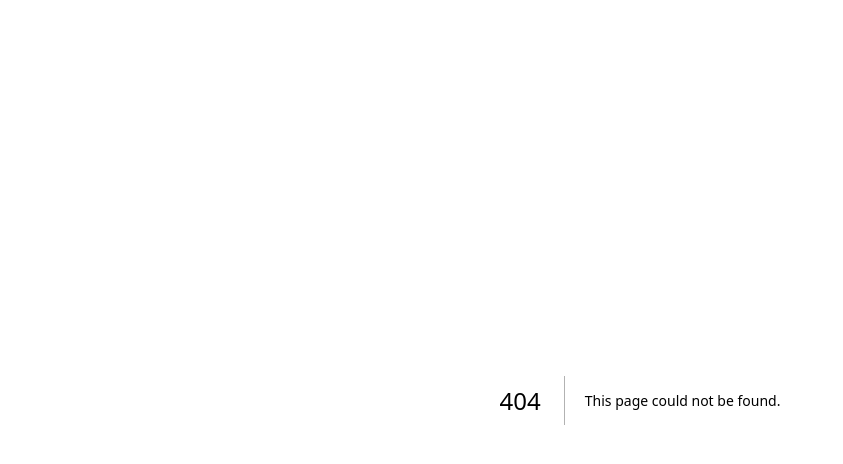
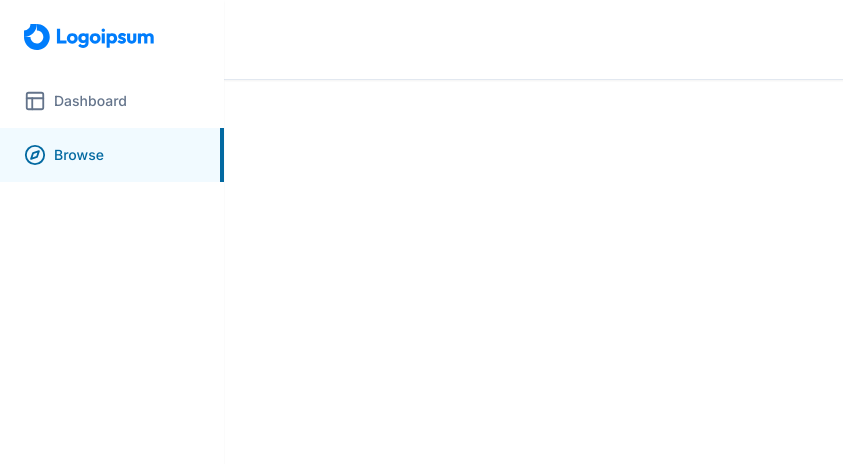
Before and after one commit to frdrk00/LMS-plaform-nextjs, a Next.js app: page /search in a window 1280 px wide. Before the commit this address had no page. Shown: the top 464 px of the page, without its empty margins (0-843 px from the left). Built offline with nearby package versions, Linux system fonts and the light colour scheme.

Commit message:
Dynamic Layout & Sidebar, Navbar

```diff
--- /dev/null
+++ b/app/(dashboard)/(routes)/search/page.tsx
@@ -0,0 +1,5 @@
+const SearchPage = () => {
+  return <div className="">Search Page</div>
+}
+
+export default SearchPage
--- /dev/null
+++ b/app/(dashboard)/_components/logo.tsx
@@ -0,0 +1,5 @@
+import Image from 'next/image'
+
+export const Logo = () => {
+  return <Image height={130} width={130} src="/logo.svg" alt="logo" />
+}
--- /dev/null
+++ b/app/(dashboard)/_components/mobile-sidebar.tsx
@@ -0,0 +1,16 @@
+import { Menu } from 'lucide-react'
+import { Sheet, SheetContent, SheetTrigger } from '@/components/ui/sheet'
+import { Sidebar } from './sidebar'
+
+export const MobileSidebar = () => {
+  return (
+    <Sheet>
+      <SheetTrigger>
+        <Menu className="md:hidden pr-4 hover:opacity-75 transition" />
+      </SheetTrigger>
+      <SheetContent side="left" className="p-0 bg-white">
+        <Sidebar />
+      </SheetContent>
+    </Sheet>
+  )
+}
--- /dev/null
+++ b/app/(dashboard)/_components/navbar.tsx
@@ -0,0 +1,11 @@
+import { NavbarRoutes } from '@/components/navbar-routes'
+import { MobileSidebar } from './mobile-sidebar'
+
+export const Navbar = () => {
+  return (
+    <div className="p-4 border-b h-full flex items-center bg-white shadow-sm">
+      <MobileSidebar />
+      <NavbarRoutes />
+    </div>
+  )
+}
--- /dev/null
+++ b/app/(dashboard)/_components/sidebar-item.tsx
@@ -0,0 +1,52 @@
+'use client'
+
+import { cn } from '@/lib/utils'
+import { LucideIcon } from 'lucide-react'
+import { usePathname, useRouter } from 'next/navigation'
+
+interface SidebarItemProps {
+  icon: LucideIcon
+  label: string
+  href: string
+}
+
+export const SidebarItem = ({ icon: Icon, label, href }: SidebarItemProps) => {
+  const pathname = usePathname()
+  const router = useRouter()
+
+  const isActive =
+    (pathname === '/' && href === '/') ||
+    pathname === href ||
+    pathname?.startsWith(`${href}/`)
+
+  const onClick = () => {
+    router.push(href)
+  }
+
+  return (
+    <button
+      onClick={onClick}
+      type="button"
+      className={cn(
+        'flex items-center gap-x-2 text-slate-500 text-sm font-[500] pl-6 transition-all hover:text-slate-600 hover:bg-slate-300/20',
+        isActive &&
+          'text-sky-700 bg-sky-200/20 hover:bg-sky-200/20 hover:text-sky-700'
+      )}
+    >
+      <div className="flex items-center gap-x-2 py-4">
+        <Icon
+          size={22}
+          className={cn('text-slate-500', isActive && 'text-sky-700')}
+        />
+        {label}
+      </div>
+
+      <div
+        className={cn(
+          'ml-auto opacity-0 border-2 border-sky-700 h-full transition-all',
+          isActive && 'opacity-100'
+        )}
+      />
+    </button>
+  )
+}
--- /dev/null
+++ b/app/(dashboard)/_components/sidebar.tsx
@@ -0,0 +1,15 @@
+import { Logo } from './logo'
+import { SidebarRoutes } from './siderbar-routes'
+
+export const Sidebar = () => {
+  return (
+    <div className="h-full border-r- flex flex-col overflow-y-auto bg-white shadow-sm">
+      <div className="p-6">
+        <Logo />
+      </div>
+      <div className="flex flex-col w-full">
+        <SidebarRoutes />
+      </div>
+    </div>
+  )
+}
--- /dev/null
+++ b/app/(dashboard)/_components/siderbar-routes.tsx
@@ -0,0 +1,34 @@
+'use client'
+
+import { Compass, Layout } from 'lucide-react'
+import { SidebarItem } from './sidebar-item'
+
+const guestRoutes = [
+  {
+    icon: Layout,
+    label: 'Dashboard',
+    href: '/',
+  },
+  {
+    icon: Compass,
+    label: 'Browse',
+    href: '/search',
+  },
+]
+
+export const SidebarRoutes = () => {
+  const routes = guestRoutes
+
+  return (
+    <div className="flex flex-col w-full">
+      {routes.map((route, index) => (
+        <SidebarItem
+          key={route.href}
+          icon={route.icon}
+          label={route.label}
+          href={route.href}
+        />
+      ))}
+    </div>
+  )
+}
--- /dev/null
+++ b/app/(dashboard)/layout.tsx
@@ -0,0 +1,18 @@
+import { Navbar } from './_components/navbar'
+import { Sidebar } from './_components/sidebar'
+
+const DashboardLayout = ({ children }: { children: React.ReactNode }) => {
+  return (
+    <div className="h-full">
+      <div className="h-[80px] md:pl-56 fixed inset-y-0 w-full z-50">
+        <Navbar />
+      </div>
+      <div className="hidden md:flex h-full w-56 flex-col fixed inset-y-0 z-50">
+        <Sidebar />
+      </div>
+      <main className="md:pl-56 h-full">{children}</main>
+    </div>
+  )
+}
+
+export default DashboardLayout
--- /dev/null
+++ b/components/navbar-routes.tsx
@@ -0,0 +1,11 @@
+'use client'
+
+import { UserButton } from '@clerk/nextjs'
+
+export const NavbarRoutes = () => {
+  return (
+    <div className="flex gap-x-2 ml-auto">
+      <UserButton />
+    </div>
+  )
+}
--- /dev/null
+++ b/components/ui/sheet.tsx
@@ -0,0 +1,146 @@
+"use client"
+
+import * as React from "react"
+import * as SheetPrimitive from "@radix-ui/react-dialog"
+import { cva, type VariantProps } from "class-variance-authority"
+import { X } from "lucide-react"
+
+import { cn } from "@/lib/utils"
+
+const Sheet = SheetPrimitive.Root
+
+const SheetTrigger = SheetPrimitive.Trigger
+
+const SheetClose = SheetPrimitive.Close
+
+const SheetPortal = ({
+  className,
+  ...props
+}: SheetPrimitive.DialogPortalProps) => (
+  <SheetPrimitive.Portal className={cn(className)} {...props} />
+)
+SheetPortal.displayName = SheetPrimitive.Portal.displayName
+
+const SheetOverlay = React.forwardRef<
+  React.ElementRef<typeof SheetPrimitive.Overlay>,
+  React.ComponentPropsWithoutRef<typeof SheetPrimitive.Overlay>
+>(({ className, ...props }, ref) => (
+  <SheetPrimitive.Overlay
+    className={cn(
+      "fixed inset-0 z-50 bg-background/80 backdrop-blur-sm data-[state=open]:animate-in data-[state=closed]:animate-out data-[state=closed]:fade-out-0 data-[state=open]:fade-in-0",
+      className
+    )}
+    {...props}
+    ref={ref}
+  />
+))
+SheetOverlay.displayName = SheetPrimitive.Overlay.displayName
+
+const sheetVariants = cva(
+  "fixed z-50 gap-4 bg-background p-6 shadow-lg transition ease-in-out data-[state=open]:animate-in data-[state=closed]:animate-out data-[state=closed]:duration-300 data-[state=open]:duration-500",
+  {
+    variants: {
+      side: {
+        top: "inset-x-0 top-0 border-b data-[state=closed]:slide-out-to-top data-[state=open]:slide-in-from-top",
+        bottom:
+          "inset-x-0 bottom-0 border-t data-[state=closed]:slide-out-to-bottom data-[state=open]:slide-in-from-bottom",
+        left: "inset-y-0 left-0 h-full w-3/4 border-r data-[state=closed]:slide-out-to-left data-[state=open]:slide-in-from-left sm:max-w-sm",
+        right:
+          "inset-y-0 right-0 h-full w-3/4  border-l data-[state=closed]:slide-out-to-right data-[state=open]:slide-in-from-right sm:max-w-sm",
+      },
+    },
+    defaultVariants: {
+      side: "right",
+    },
+  }
+)
+
+interface SheetContentProps
+  extends React.ComponentPropsWithoutRef<typeof SheetPrimitive.Content>,
+    VariantProps<typeof sheetVariants> {}
+
+const SheetContent = React.forwardRef<
+  React.ElementRef<typeof SheetPrimitive.Content>,
+  SheetContentProps
+>(({ side = "right", className, children, ...props }, ref) => (
+  <SheetPortal>
+    <SheetOverlay />
+    <SheetPrimitive.Content
+      ref={ref}
+      className={cn(sheetVariants({ side }), className)}
+      {...props}
+    >
+      {children}
+      <SheetPrimitive.Close className="absolute right-4 top-4 rounded-sm opacity-70 ring-offset-background transition-opacity hover:opacity-100 focus:outline-none focus:ring-2 focus:ring-ring focus:ring-offset-2 disabled:pointer-events-none data-[state=open]:bg-secondary">
+        <X className="h-4 w-4" />
+        <span className="sr-only">Close</span>
+      </SheetPrimitive.Close>
+    </SheetPrimitive.Content>
+  </SheetPortal>
+))
+SheetContent.displayName = SheetPrimitive.Content.displayName
+
+const SheetHeader = ({
+  className,
+  ...props
+}: React.HTMLAttributes<HTMLDivElement>) => (
+  <div
+    className={cn(
+      "flex flex-col space-y-2 text-center sm:text-left",
+      className
+    )}
+    {...props}
+  />
+)
+SheetHeader.displayName = "SheetHeader"
+
+const SheetFooter = ({
+  className,
+  ...props
+}: React.HTMLAttributes<HTMLDivElement>) => (
+  <div
+    className={cn(
+      "flex flex-col-reverse sm:flex-row sm:justify-end sm:space-x-2",
+      className
+    )}
+    {...props}
+  />
+)
+SheetFooter.displayName = "SheetFooter"
+
+const SheetTitle = React.forwardRef<
+  React.ElementRef<typeof SheetPrimitive.Title>,
+  React.ComponentPropsWithoutRef<typeof SheetPrimitive.Title>
+>(({ className, ...props }, ref) => (
+  <SheetPrimitive.Title
+    ref={ref}
+    className={cn("text-lg font-semibold text-foreground", className)}
+    {...props}
+  />
+))
+SheetTitle.displayName = SheetPrimitive.Title.displayName
+
+const SheetDescription = React.forwardRef<
+  React.ElementRef<typeof SheetPrimitive.Description>,
+  React.ComponentPropsWithoutRef<typeof SheetPrimitive.Description>
+>(({ className, ...props }, ref) => (
+  <SheetPrimitive.Description
+    ref={ref}
+    className={cn("text-sm text-muted-foreground", className)}
+    {...props}
+  />
+))
+SheetDescription.displayName = SheetPrimitive.Description.displayName
+
+export {
+  Sheet,
+  SheetPortal,
+  SheetOverlay,
+  SheetTrigger,
+  SheetClose,
+  SheetContent,
+  SheetHeader,
+  SheetFooter,
+  SheetTitle,
+  SheetDescription,
+}
--- a/package.json
+++ b/package.json
@@ -10,6 +10,7 @@
   },
   "dependencies": {
     "@clerk/nextjs": "^4.25.5",
+    "@radix-ui/react-dialog": "^1.0.5",
     "@radix-ui/react-slot": "^1.0.2",
     "class-variance-authority": "^0.7.0",
     "clsx": "^2.0.0",
```
Also changed, not shown: public/logo.svg (added), 1 other file (tests, documents, lock files or other folders).
